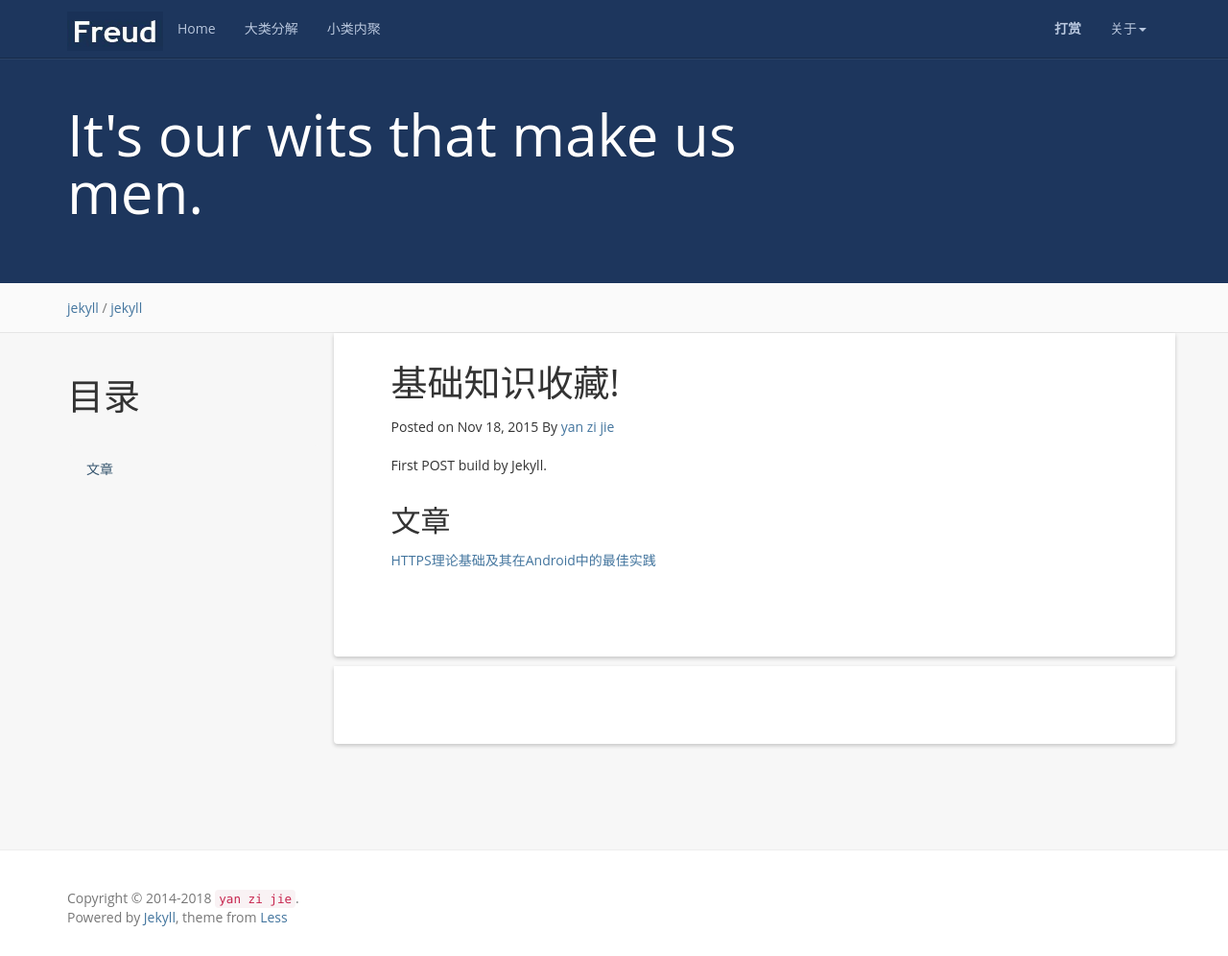
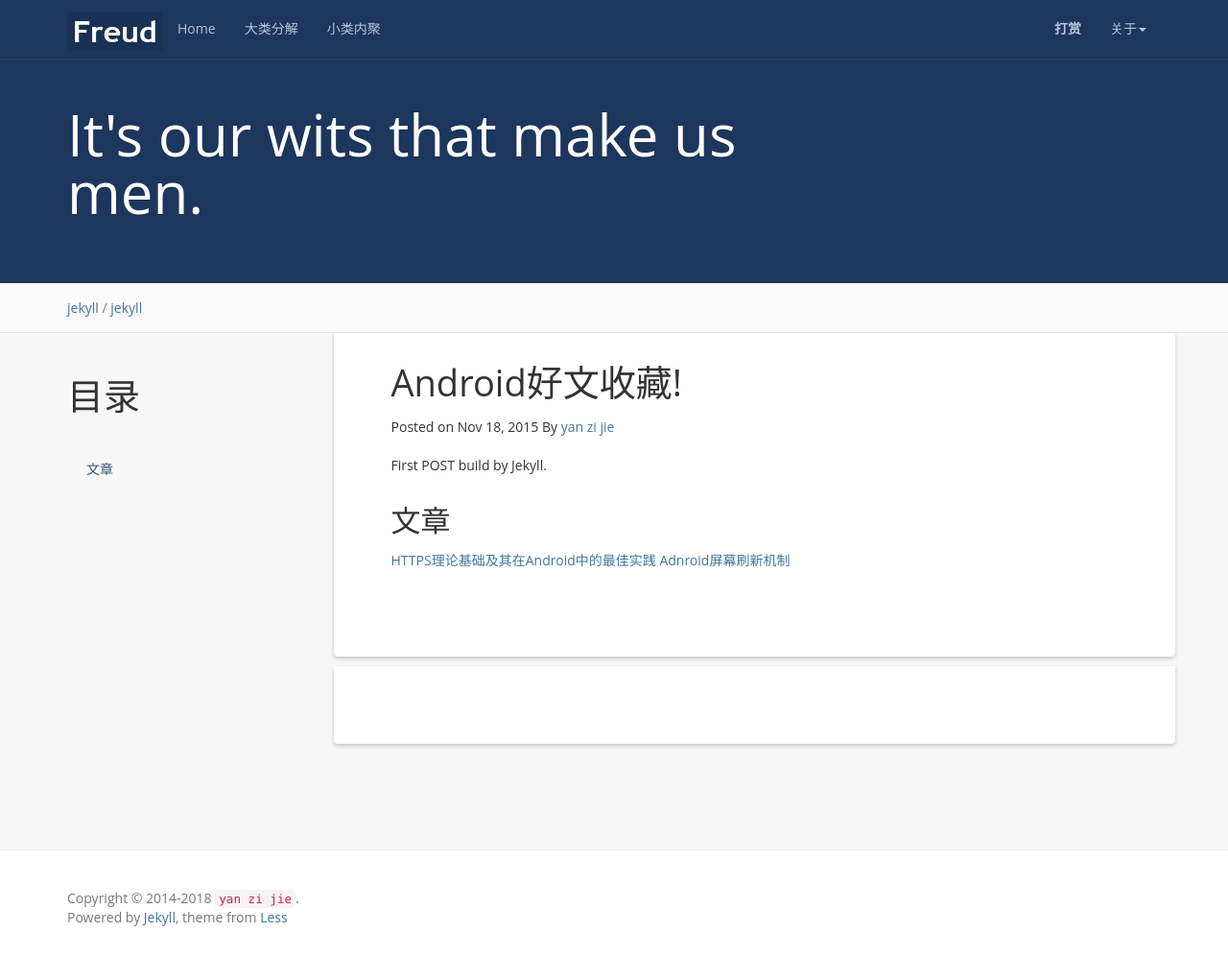
Before and after one commit to nishibaiyang/yanzijie_blog, a Jekyll site: the page built from _posts/2015-11-17-基础知识收藏.md, in a window 1280 px wide and 996 px high. Shown: the whole window at 96% size. Built offline with Jekyll 4.4.1, drawn with Linux system fonts in a browser that asks for light colours; nearby versions of some CDN libraries; comment, search, counter and statistics services are not loaded.

Commit message:
Update 2015-11-17-基础知识收藏.md

```diff
--- a/_posts/2015-11-17-基础知识收藏.md
+++ b/_posts/2015-11-17-基础知识收藏.md
@@ -1,6 +1,6 @@
 ---
 layout: post
-title:  "基础知识收藏!"
+title:  "Android好文收藏!"
 date:   2015-11-18 13:31:01 +0800
 categories: jekyll
 tag: jekyll
@@ -17,6 +17,8 @@ First POST build by Jekyll.
 ------------------------
 
 [HTTPS理论基础及其在Android中的最佳实践](http://blog.csdn.net/iispring/article/details/51615631)
+[Adnroid屏幕刷新机制](http://www.jcodecraeer.com/a/anzhuokaifa/2018/0508/9677.html)
+
 
 
 [jekyll]:      http://jekyllrb.com
```
